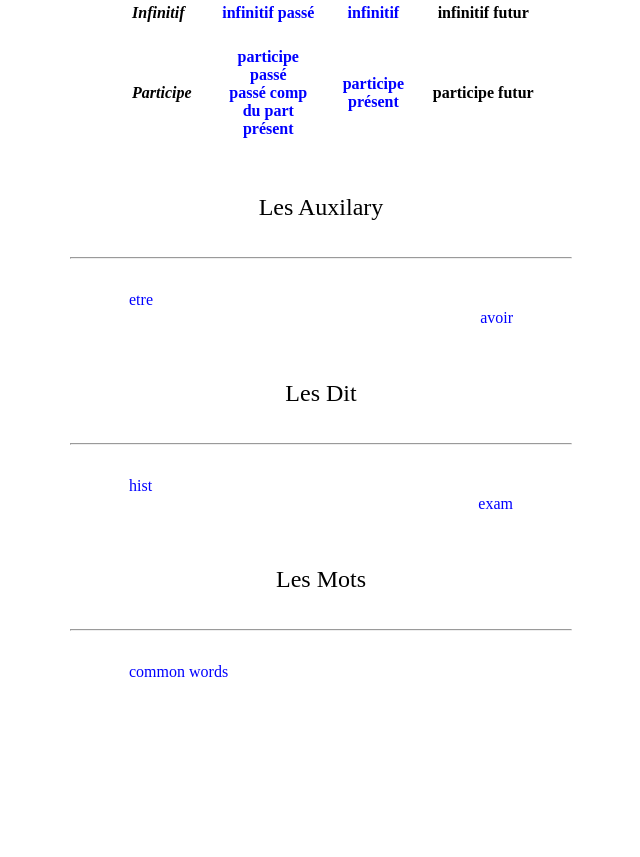
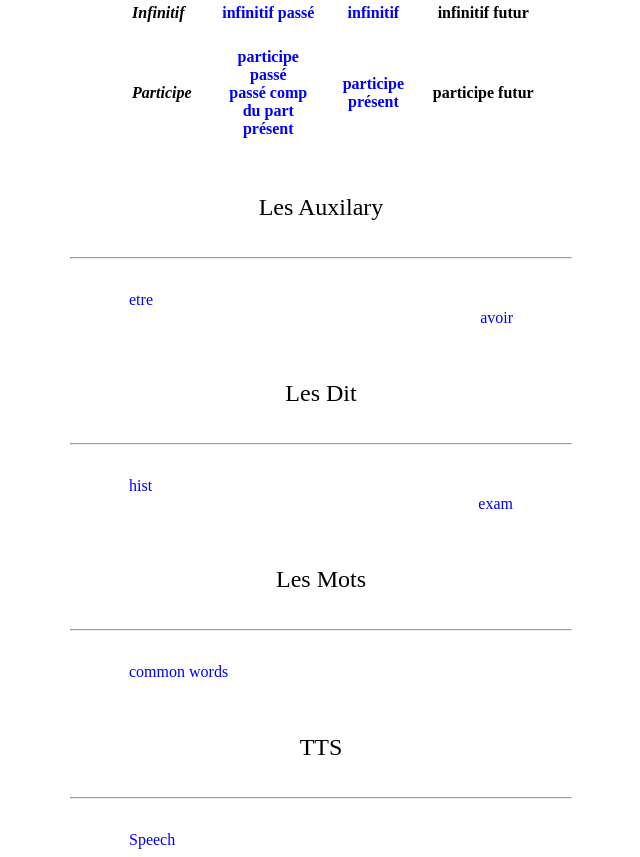
Before and after one commit to masara24/Intro, a plain HTML site: page f/index.html in a window 1280 px wide. Shown: the part 903-1760 px from the top of the page, without its empty margins (319-959 px from the left). Before the commit the page ends 1592 px from the top, so only its background shows below. Drawn offline with Linux system fonts and the light colour scheme.

Commit message:
Update index.html

```diff
--- a/f/index.html
+++ b/f/index.html
@@ -314,4 +314,12 @@ a:hover {
 <a href="words.html">common words</a>
 </div>
 </div>
+
+<h2 class="no-break">TTS</h2>
+<hr style="width: 65%;">
+<div style="text-align:center;">
+<div style="width:50%; margin: 0 auto; text-align:left;">
+<a href="https://speechgen.io/en/tts-french/">Speech</a>
+</div>
+</div>
 </body></html>
```
